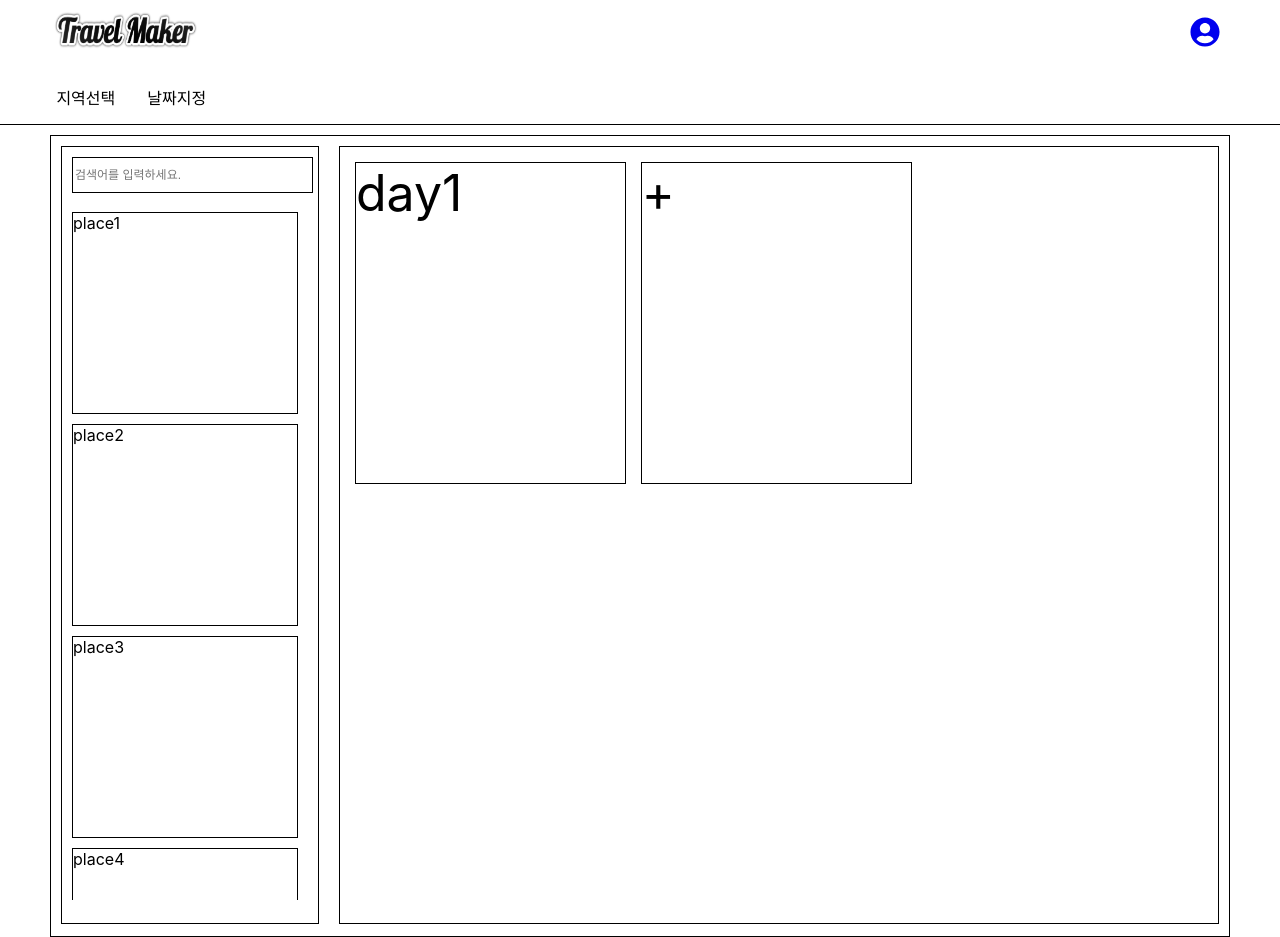
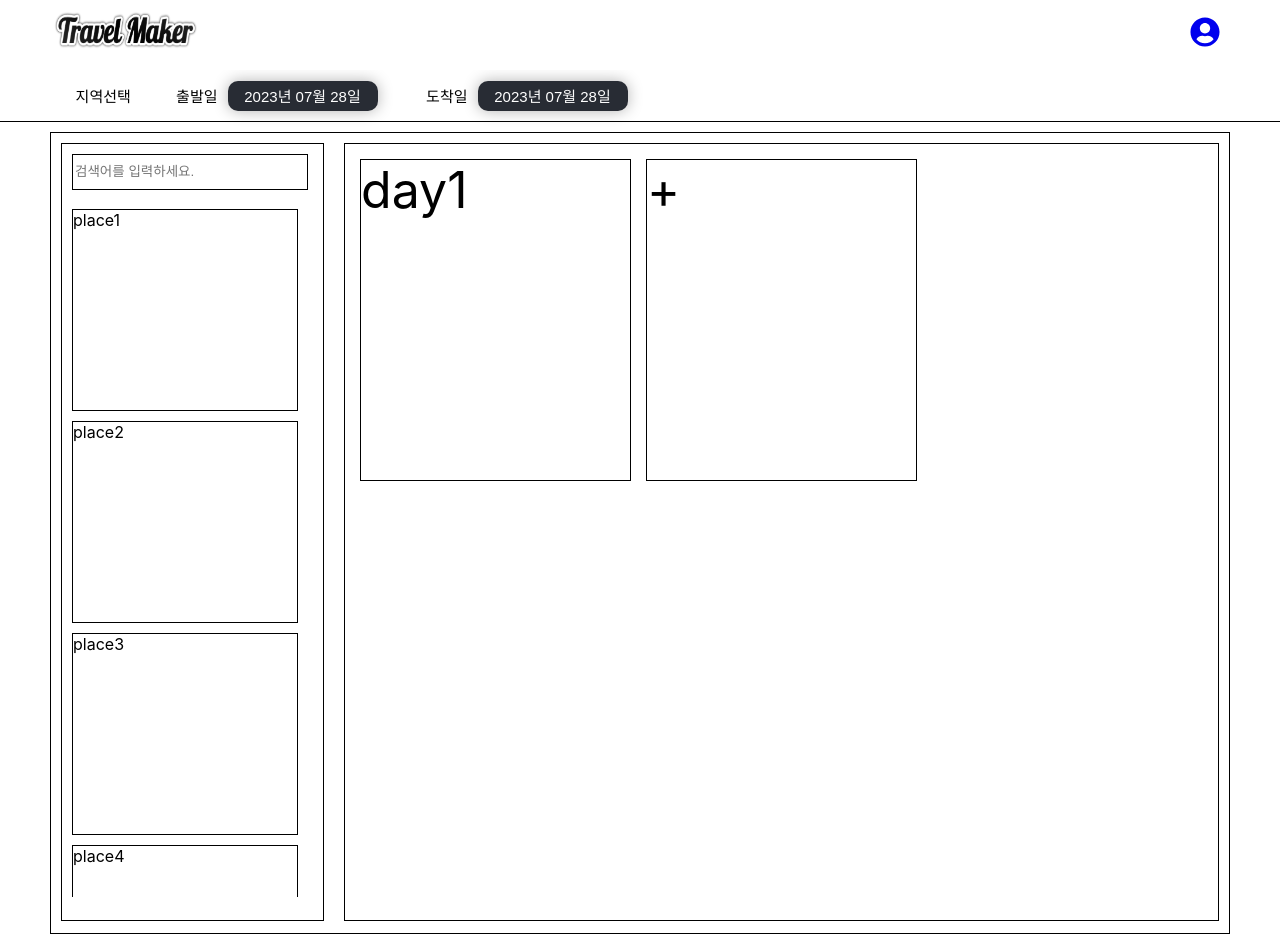
Before and after one commit to 2023-AISCHOOL-APP/TravelMaker, a React (Create React App) app in the folder travelmaker/: page /scheduleform in a window 1280 px wide. Built offline with nearby package versions, Linux system fonts and the light colour scheme.

Commit message:
일정작성 페이지 달력 구현

```diff
--- a/travelmaker/package.json
+++ b/travelmaker/package.json
@@ -9,6 +9,7 @@
     "install": "^0.13.0",
     "npm": "^9.8.1",
     "react": "^18.2.0",
+    "react-datepicker": "^4.16.0",
     "react-dom": "^18.2.0",
     "react-icons": "^4.10.1",
     "react-router-dom": "^6.14.2",
--- a/travelmaker/src/components/ScheduleForm.jsx
+++ b/travelmaker/src/components/ScheduleForm.jsx
@@ -1,13 +1,61 @@
-import React from 'react'
+import { React, useState, forwardRef } from 'react'
+
+// 달력 라이브러리
+import DatePicker from "react-datepicker";
+import "react-datepicker/dist/react-datepicker.css";
+import { ko } from 'date-fns/esm/locale';
 
 const ScheduleForm = () => {
+
+  const [startDate, setStartDate] = useState(new Date());
+  const [endDate, setEndDate] = useState(new Date());
+
+  const ExampleCustomInput = forwardRef(({ value, onClick }, ref) => (
+    <button className="example-custom-input" onClick={onClick} ref={ref}>
+      {value}
+    </button>
+  ));
+
   return (
     <div className='schedule-container'>
       <nav className='nav-list'>
-        <ul className='nav-box'>
-          <li><a className='local-select'>지역선택</a></li>
-          <li><a className='date-select'>날짜지정</a></li>
-        </ul>
+        <li className="local-select">지역선택</li>
+        <div className='date-container'>
+          <div className='date-box'>
+            <p className='date-select'>출발일</p>
+            <DatePicker
+              locale={ko}
+              dateFormat="yyyy년 MM월 dd일"
+
+              selected={startDate}
+              selectsStart
+              onChange={(date) => setStartDate(date)}
+
+              minDate={new Date()}
+              startDate={startDate}
+              endDate={endDate}
+
+              customInput={<ExampleCustomInput />}
+            />
+          </div>
+          <div className='date-box'>
+            <p className='date-select'>도착일</p>
+            <DatePicker
+              locale={ko}
+              dateFormat="yyyy년 MM월 dd일"
+
+              selected={endDate}
+              selectsEnd
+              onChange={(date) => setEndDate(date)}
+
+              minDate={startDate}
+              startDate={startDate}
+              endDate={endDate}
+
+              customInput={<ExampleCustomInput />}
+            />
+          </div>
+        </div>
       </nav>
       <div className='schedule-box'>
         <div className='info-box'>
--- a/travelmaker/src/components/css/Schedule.css
+++ b/travelmaker/src/components/css/Schedule.css
@@ -14,6 +14,26 @@
         height: 40vh;
     }
 
+    .nav-list {
+      display: flex;
+      flex-direction: column;
+      justify-content: left;
+      align-items: center;
+    }
+
+    .date-container {
+      width: 100%;
+      display: flex;
+      justify-content: center;
+    }
+
+    .date-box {
+        justify-content: center;
+    }
+
+    .date-select {
+        display: none;
+    }
   }
   @media screen and (width >= 768px) {
     .schedule-form {
@@ -25,6 +45,22 @@
     .schedule-list {
         width: 21vw;
         height: 40vh;
+    }
+
+    .nav-list {
+      display: flex;
+      justify-content: left;
+      align-items: center;
+    }
+
+    .date-container {
+      width: 100%;
+      display: flex;
+      justify-content: left;
+    }
+
+    .date-box {
+        justify-content: left;
     }
   }
 
@@ -41,16 +77,29 @@
 
   .nav-box {
     width: 100%;
-    margin-bottom: 0;
-    padding: 1.5rem 0;
     display: flex;
     justify-content: left;
+    align-items: center;
   }
 
-.nav-box li {
+  .date-box {
+    width: 230px;
+    display: flex;
+    align-items: center;
+    margin: 0 10px;
+  }
+
+  .date-box p {
+    font-size: 1.5rem;
+  }
+
+  .nav-list li {
     list-style: none; /* li요소 점(marker) 없애기 */
-    margin-right: 2vw;
-    margin-left: 0.5vw;
+    /* margin-right: 2vw;
+    margin-left: 0.5vw; */
+    margin: 0 2vw;
+    width: 72px;
+    font-size: 1.5rem;
   }
 
   .schedule-box {
@@ -67,7 +116,7 @@
     justify-content: left;
     border: 1px solid black;
     margin: 10px;
-    width: 20vw;
+    width: 20.4vw;
     height: 97vh;
   }
 
@@ -79,9 +128,11 @@
 
   .search-box {
     margin: 0;
-    width: 90%;
+    /* width: 90%; */
+    width: 18vw;
     height: 90%;
     border: 1px solid black;
+    font-size: 1.35rem;
   }
 
   .palce-info-area {
@@ -109,3 +160,12 @@
     margin-left: 15px;
     border: 1px solid black;
   }
+
+/* 달력 관련 커스텀 */
+  .example-custom-input {
+    background-color: #282c34;
+    color: white;
+    cursor: pointer;
+    width: 150px;
+    margin-bottom: 10px;
+  }
```
Also changed, not shown: 1 other file (tests, documents, lock files or other folders). Lines whose indentation alone changed are shown as unchanged.
